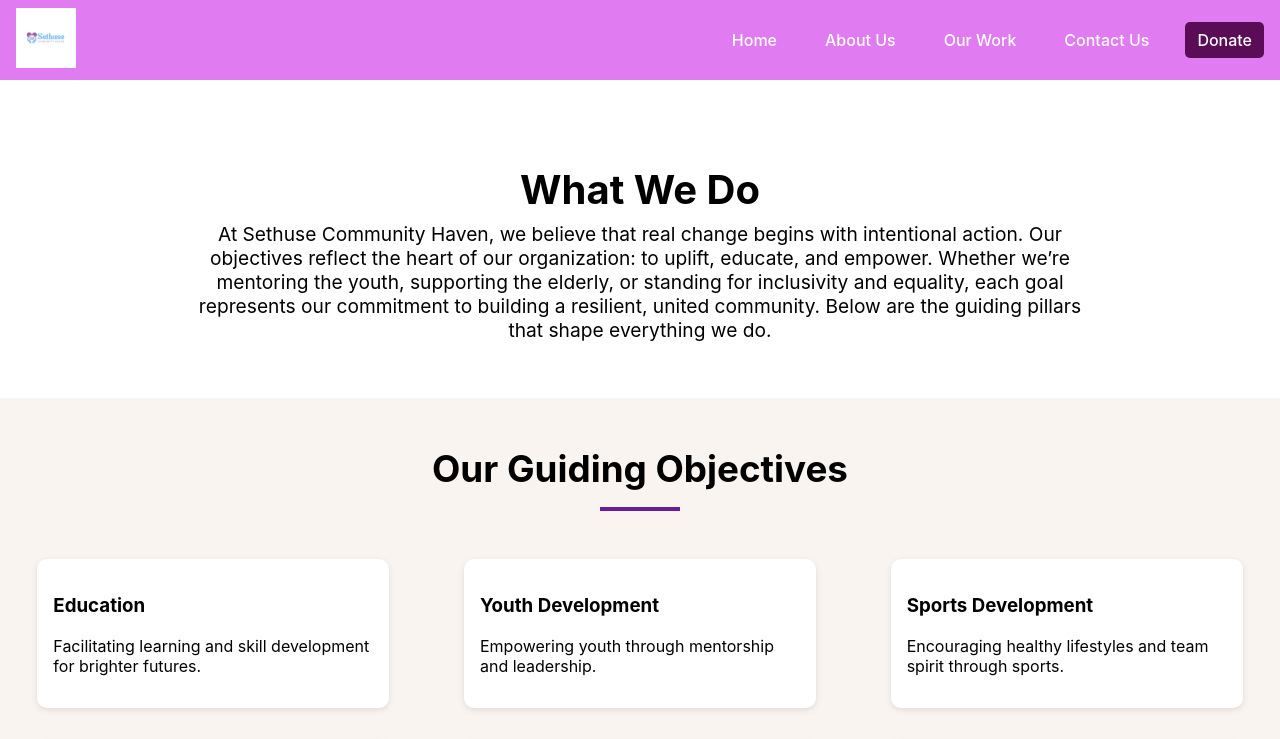
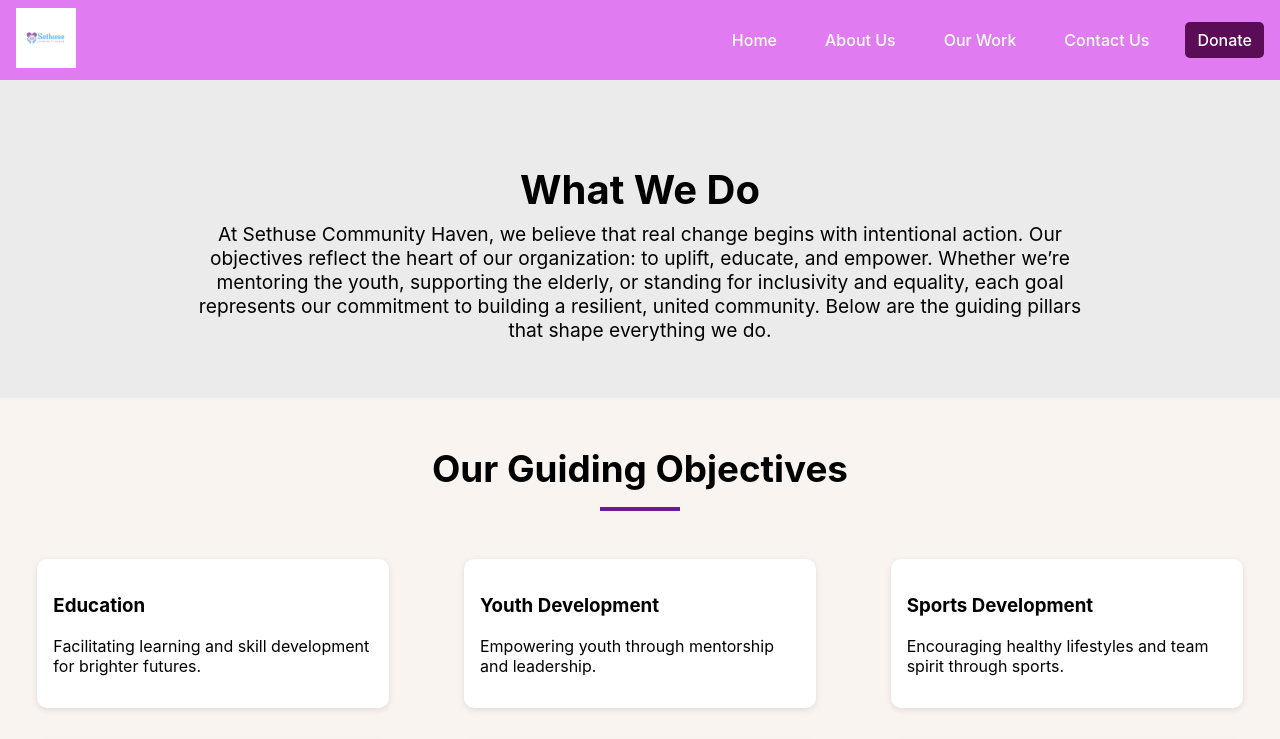
Before and after one commit to SmaSema/sethuse-website, a React (Create React App) app: page /work in a window 1280 px wide. Shown: the top 739 px of the page. Built offline with nearby package versions, Linux system fonts and the light colour scheme.

Commit message:
43th  commit

```diff
--- a/src/components/OurWork_page/HeroWork.css
+++ b/src/components/OurWork_page/HeroWork.css
@@ -5,6 +5,7 @@
   justify-content: center; /* Vertically center if container has a height */
   text-align: center;      /* Optional: center text */
   padding: 2rem 1rem;      /* Optional: spacing */
+  background-color: #e5e3e3b6;
 }
 
 
```
